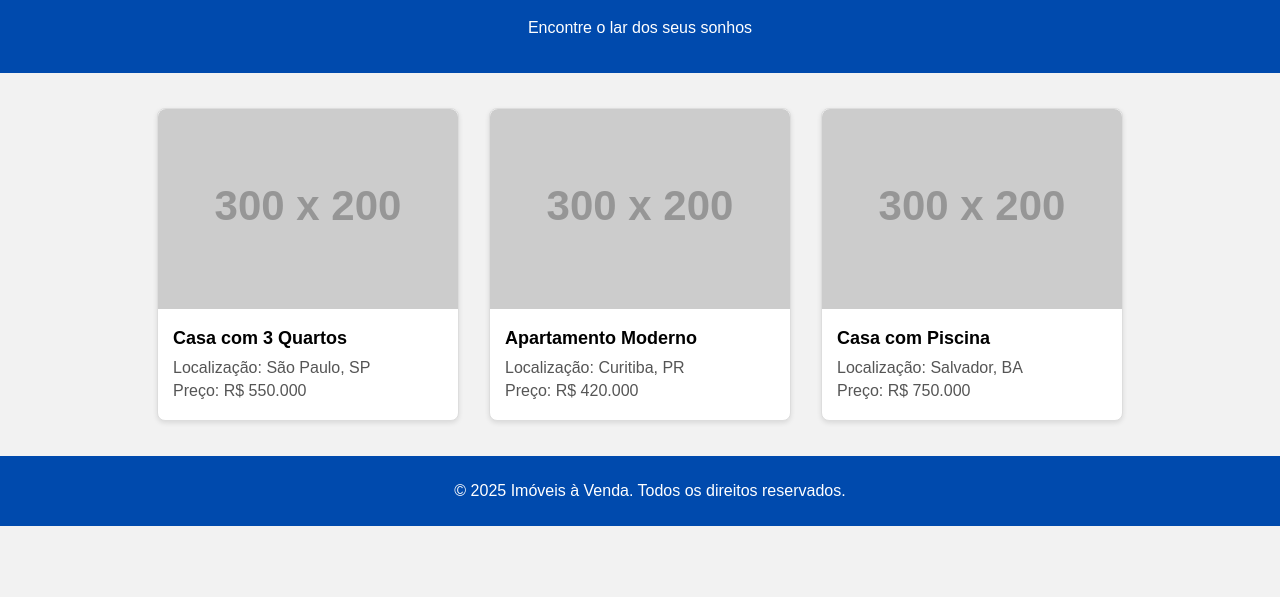
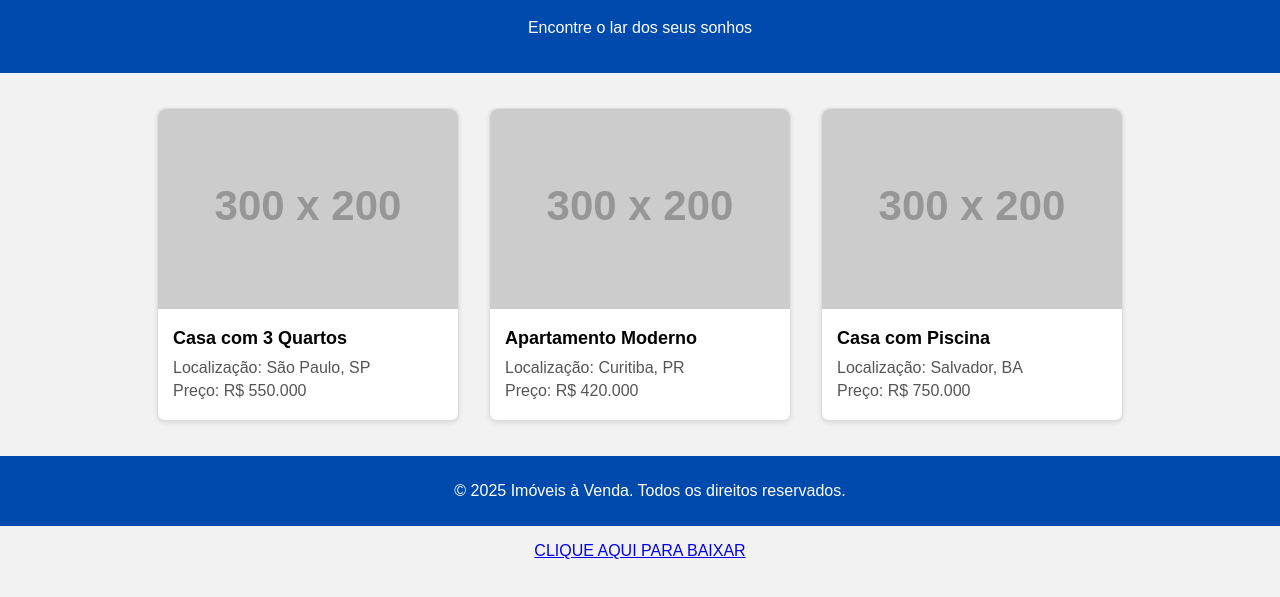
Before and after one commit to 1tecnico/Miguel, a plain HTML site: page index.html in a window 1280 px wide. Shown: the part 81-678 px from the top of the page. Drawn offline with Linux system fonts and the light colour scheme; placeholder pictures from the web are drawn by us.

Commit message:
Update index.html

```diff
--- a/index.html
+++ b/index.html
@@ -99,4 +99,7 @@
   </footer>
 
 </body>
+   <p style="text-align: center; margin-bottom: 40px;">
+        <a href="miguel.odt" download>CLIQUE AQUI PARA BAIXAR</a>
+    </p>
 </html>
```
